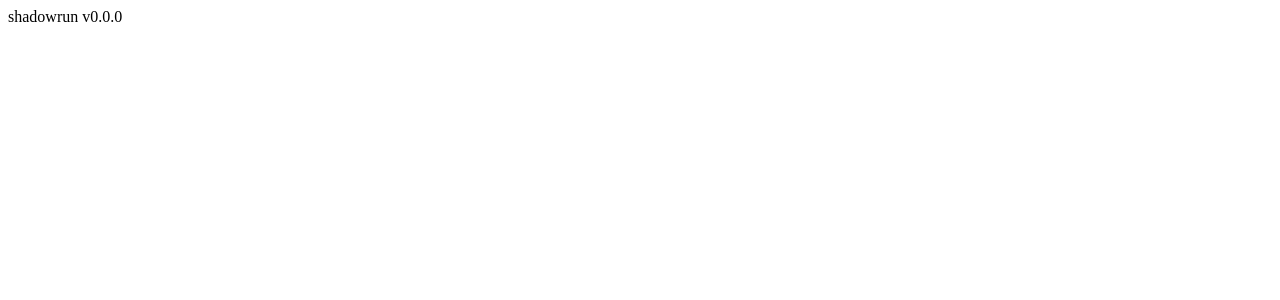
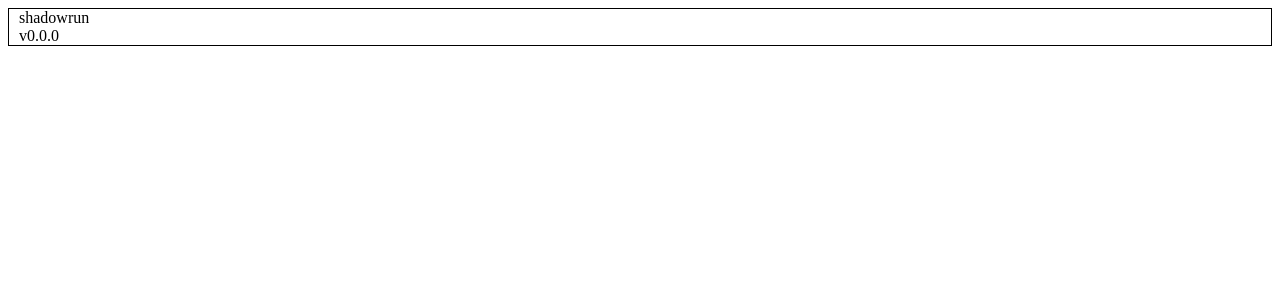
Before and after one commit to AGCB/shadowrun, a Next.js app: page / in a window 1280 px wide. Shown: the top 300 px of the page. Built offline with nearby package versions, Linux system fonts and the light colour scheme.

Commit message:
add component prop typing and component scoped sass

```diff
--- /dev/null
+++ b/components/SoftwareData/SoftwareData.module.scss
@@ -0,0 +1,6 @@
+.softwareDataWrapper {
+  display: flex;
+  flex-direction: column;
+  border: 1px solid black;
+  padding-left: 10px;
+}
--- /dev/null
+++ b/components/SoftwareData/index.tsx
@@ -0,0 +1,27 @@
+/*
+
+what app are we running?
+what version?
+
+This component gives basic info on the App they are running.
+User can be linked to the /about page for more details.
+
+*/
+
+import styles from "./SoftwareData.module.scss";
+
+type SoftwareDataProps = {
+  name: string;
+  version: string;
+};
+
+function SoftwareData({ name, version }: SoftwareDataProps) {
+  return (
+    <div className={styles.softwareDataWrapper}>
+      <span>{name}</span>
+      <span>{version}</span>
+    </div>
+  );
+}
+
+export default SoftwareData;
--- a/package.json
+++ b/package.json
@@ -11,7 +11,8 @@
   "dependencies": {
     "next": "12.2.5",
     "react": "18.2.0",
-    "react-dom": "18.2.0"
+    "react-dom": "18.2.0",
+    "sass": "^1.54.4"
   },
   "devDependencies": {
     "@types/node": "18.7.3",
--- a/pages/index.tsx
+++ b/pages/index.tsx
@@ -1,7 +1,12 @@
 import type { NextPage } from "next";
+import SoftwareData from "../components/SoftwareData/";
 
 const Home: NextPage = () => {
-  return <div className="text-2xl text-red-200">shadowrun v0.0.0</div>;
+  return (
+    <div className="text-2xl text-red-200">
+      <SoftwareData name="shadowrun" version="v0.0.0" />
+    </div>
+  );
 };
 
 export default Home;
--- a/styles/global.css
+++ b/styles/global.css
@@ -5,3 +5,9 @@
 body {
   @apply text-white bg-gray-800;
 }
+
+.softwareDataWrapper {
+  display: flex;
+  flex-direction: column;
+  border: 10px solid blue;
+}
```
Also changed, not shown: 1 other file (tests, documents, lock files or other folders).
